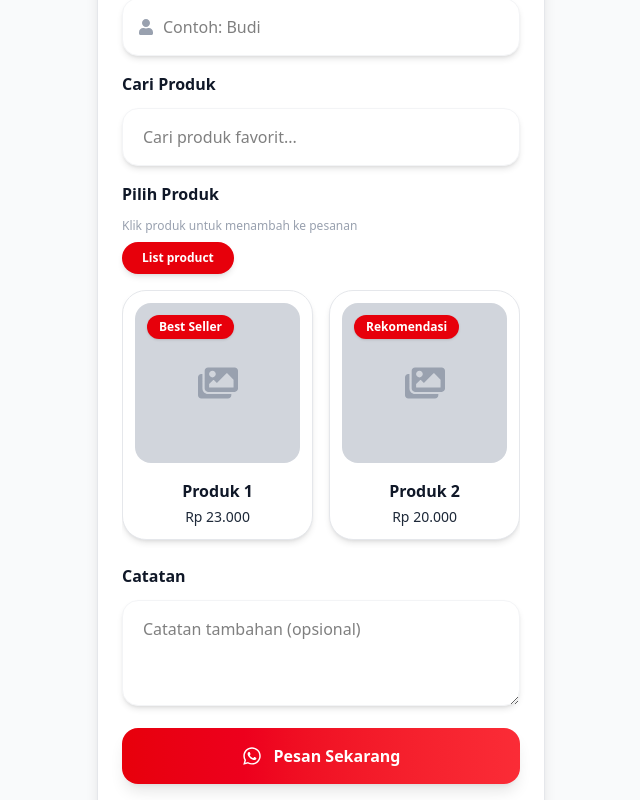
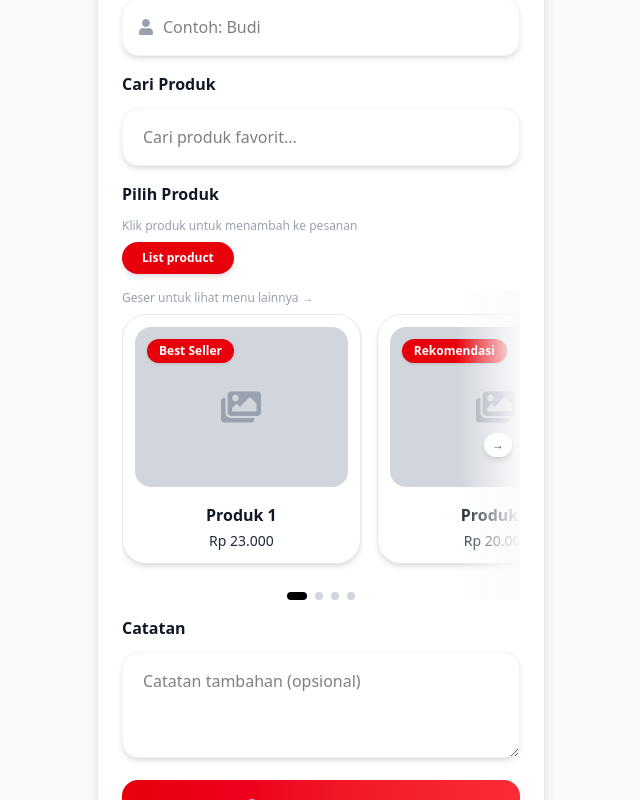
Before and after one commit to DylanAvillaSa/dravora-sistem-order, a Next.js app: page /u/1 in a window 1280 px wide. Shown: the part 466-1266 px from the top of the page, without its empty margins (319-959 px from the left). Built offline with nearby package versions, Linux system fonts and the light colour scheme.

Commit message:
UPDATE: memodifikasi list product

```diff
--- a/src/app/u/[storeId]/page.js
+++ b/src/app/u/[storeId]/page.js
@@ -14,6 +14,7 @@ import {
 } from "react-icons/fa";
 
 import { useParams } from "next/navigation";
+import ProductScroll from "@/components/ui/ProductScroll";
 
 const products = [
   {
@@ -268,7 +269,14 @@ Mohon konfirmasi 🙏`;
             ))}
           </div>
 
-          <div className="grid grid-flow-col auto-cols-[48%] gap-4 overflow-x-auto snap-x snap-mandatory pb-2">
+          {/* List product */}
+          <ProductScroll
+            filteredProducts={filteredProducts}
+            cart={cart}
+            addToCart={addToCart}
+          />
+
+          {/* <div className="grid grid-flow-col auto-cols-[48%] gap-4 overflow-x-auto snap-x snap-mandatory pb-2">
             {filteredProducts.map((item) => {
               const inCart = cart.find((i) => i.id === item.id);
               return (
@@ -304,7 +312,7 @@ Mohon konfirmasi 🙏`;
                 </motion.div>
               );
             })}
-          </div>
+          </div> */}
         </Section>
 
         {cart.length > 0 && (
--- /dev/null
+++ b/src/components/ui/ProductScroll.jsx
@@ -0,0 +1,109 @@
+import { useEffect, useRef, useState } from "react";
+import { motion } from "framer-motion";
+import { FaImages } from "react-icons/fa";
+
+export default function ProductScroll({ filteredProducts, cart, addToCart }) {
+  const scrollRef = useRef(null);
+  const [activeIndex, setActiveIndex] = useState(0);
+
+  // AUTO SCROLL PAS LOAD
+  useEffect(() => {
+    const el = scrollRef.current;
+    if (!el) return;
+
+    setTimeout(() => {
+      el.scrollBy({ left: 80, behavior: "smooth" });
+
+      setTimeout(() => {
+        el.scrollBy({ left: -80, behavior: "smooth" });
+      }, 600);
+    }, 500);
+  }, []);
+
+  // HANDLE SCROLL → UPDATE DOT
+  const handleScroll = () => {
+    const el = scrollRef.current;
+    if (!el) return;
+
+    const index = Math.round(el.scrollLeft / (el.offsetWidth * 0.48));
+    setActiveIndex(index);
+  };
+
+  return (
+    <div className="relative">
+      {/* TEXT HINT */}
+      <p className="text-xs text-gray-400 mb-2">
+        Geser untuk lihat menu lainnya →
+      </p>
+
+      {/* SCROLL AREA */}
+      <div
+        ref={scrollRef}
+        onScroll={handleScroll}
+        className="flex gap-4 overflow-x-auto snap-x snap-mandatory pb-4 scroll-smooth"
+      >
+        {filteredProducts.map((item, index) => {
+          const inCart = cart.find((i) => i.id === item.id);
+
+          return (
+            <motion.div
+              key={item.id}
+              whileTap={{ scale: 0.97 }}
+              onClick={() => addToCart(item)}
+              className="snap-start cursor-pointer min-w-[60%] border border-gray-200 rounded-3xl p-3 flex flex-col justify-between items-center hover:border-red-500 transition shadow-md bg-white relative"
+            >
+              <div className="w-full text-center relative">
+                <div className="h-40 w-full rounded-2xl object-cover mb-2 bg-gray-300 flex items-center  justify-center">
+                  <FaImages className="text-gray-400" size={40} />
+                </div>
+                {item.badge && (
+                  <span className="absolute top-3 left-3 bg-red-600 text-white px-3 py-1 text-xs font-semibold rounded-full shadow">
+                    {item.badge}
+                  </span>
+                )}
+                {inCart && (
+                  <span className="absolute top-3 right-3 bg-white text-red-600 font-bold px-2 py-1 rounded-full text-sm shadow">
+                    {inCart.qty}
+                  </span>
+                )}
+              </div>
+              <div className="mt-2 flex flex-col items-center gap-1">
+                <p className="font-bold text-gray-900 text-center">
+                  {item.name}
+                </p>
+                <p className="text-sm text-gray-800">
+                  Rp {item.price.toLocaleString("id-ID")}
+                </p>
+              </div>
+            </motion.div>
+          );
+        })}
+      </div>
+
+      {/* FADE RIGHT */}
+      <div className="pointer-events-none absolute top-0 right-0 h-full w-16 bg-gradient-to-l from-gray-50 to-transparent" />
+
+      {/* ARROW ANIMATION */}
+      <motion.div
+        initial={{ x: 0 }}
+        animate={{ x: [0, 8, 0] }}
+        transition={{ repeat: Infinity, duration: 1.2 }}
+        className="absolute right-3 top-1/2 -translate-y-1/2 bg-white shadow-md rounded-full px-2 py-1 text-gray-600 text-xs"
+      >
+        →
+      </motion.div>
+
+      {/* DOT INDICATOR */}
+      <div className="flex justify-center mt-3 gap-2">
+        {filteredProducts.map((_, i) => (
+          <div
+            key={i}
+            className={`h-2 rounded-full transition-all ${
+              activeIndex === i ? "w-5 bg-black" : "w-2 bg-gray-300"
+            }`}
+          />
+        ))}
+      </div>
+    </div>
+  );
+}
```
